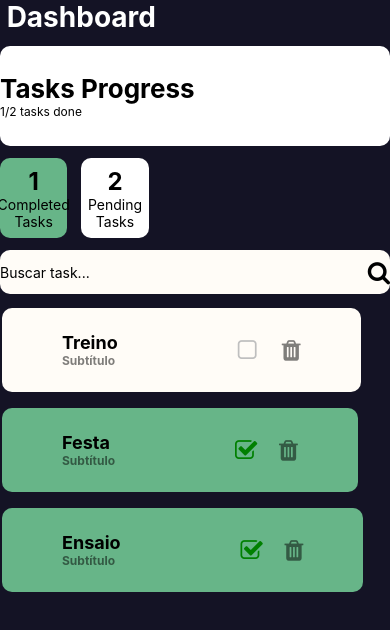
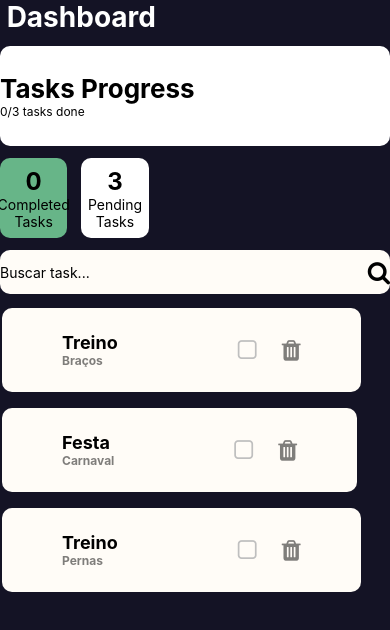
Before and after one commit to dfbrasil/ToDoListReactNative, a React Native app in the folder ToDoList/: screen / in a window 390 px wide. Shown: the top 630 px of the page. Built offline with nearby package versions, Linux system fonts and the light colour scheme.

Commit message:
atualizando cards de tasks automaticamente

```diff
--- a/ToDoList/App.tsx
+++ b/ToDoList/App.tsx
@@ -6,26 +6,50 @@ import PendingTasks from './src/components/pendingTasksDashboard';
 import SearchBar from './src/components/searchBar';
 import Task from './src/components/task';
 import Title from './src/components/title';
+import { useState } from 'react';
 
+const tasksList = [
+  { title: 'Treino', subtitle: 'Braços' },
+  { title: 'Festa', subtitle: 'Carnaval' },
+  { title: 'Treino', subtitle: 'Pernas' },
+];
 
 export default function App() {
+  const [completedTasks, setCompletedTasks] = useState(0);
+  const [pendingTasks, setPendingTasks] = useState(tasksList.length);
+
+  const updateTaskCount = (isChecked: boolean) => {
+    if (isChecked) {
+      setCompletedTasks((prevCount) => prevCount + 1);
+      setPendingTasks((prevCount) => Math.max(0, prevCount - 1));
+    } else {
+      setCompletedTasks((prevCount) => Math.max(0, prevCount - 1));
+      setPendingTasks((prevCount) => prevCount + 1);
+    }
+  };
+
   return (
     <SafeAreaView style={styles.container}>
       <StatusBar style='inverted' />
       <Title name="Dashboard" fontSize={28}/>
-      <TaskProgressBoard numDone={1} totalTasks={2}/>
+      <TaskProgressBoard numDone={completedTasks} totalTasks={completedTasks + pendingTasks}/>
       <View style={styles.taskStatus}>
-        <CompletedTasks num={1}/>
-        <PendingTasks num={2}/>
+        <CompletedTasks num={completedTasks}/>
+        <PendingTasks num={pendingTasks}/>
       </View>
       <SearchBar />
-      <Task title="Treino" subtitle="Subtítulo" active={false} />
-      <Task title="Festa" subtitle="Subtítulo" active={true} />
-      <Task title="Ensaio" subtitle="Subtítulo" active={true} />
+      {tasksList.map((task, index) => (
+        <Task
+          key={index}
+          title={task.title}
+          subtitle={task.subtitle}
+          active={false}
+          onToggle={updateTaskCount}
+        />
+      ))}
     </SafeAreaView>
   );
 }
-
 const styles = StyleSheet.create({
   container: {
     flex: 1,
--- a/ToDoList/src/components/task/index.tsx
+++ b/ToDoList/src/components/task/index.tsx
@@ -8,14 +8,18 @@ import styles from "./styles";
 interface TaskProps {
     title: string,
     subtitle: string,
-    active: boolean
+    active: boolean,
+    onToggle: (isChecked: boolean) => void;
 }
 
-const Task = ({title, subtitle, active} : TaskProps) => {
+const Task = ({ title, subtitle, active, onToggle}: TaskProps) => {
     const [isChecked, setIsChecked] = useState(active);
 
     const handleCheckboxToggle = () => {
-        setIsChecked(!isChecked);
+        setIsChecked((prevChecked) => {
+          onToggle(!prevChecked);
+          return !prevChecked;
+        });
     };
 
     const handleTrash = () => {
```
